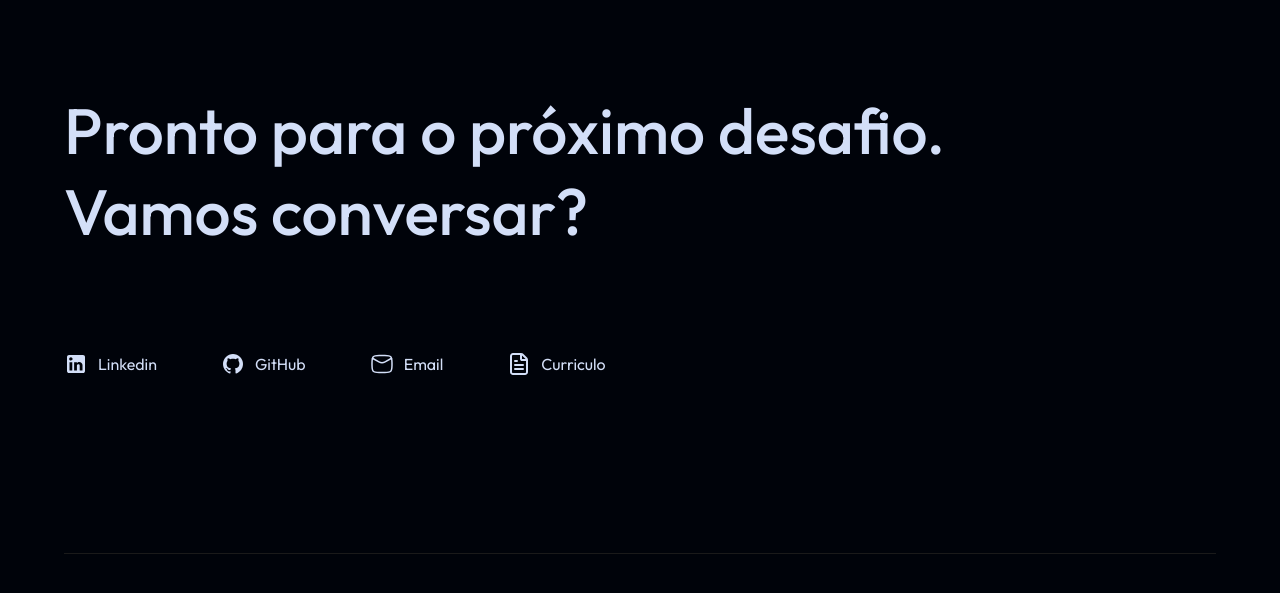
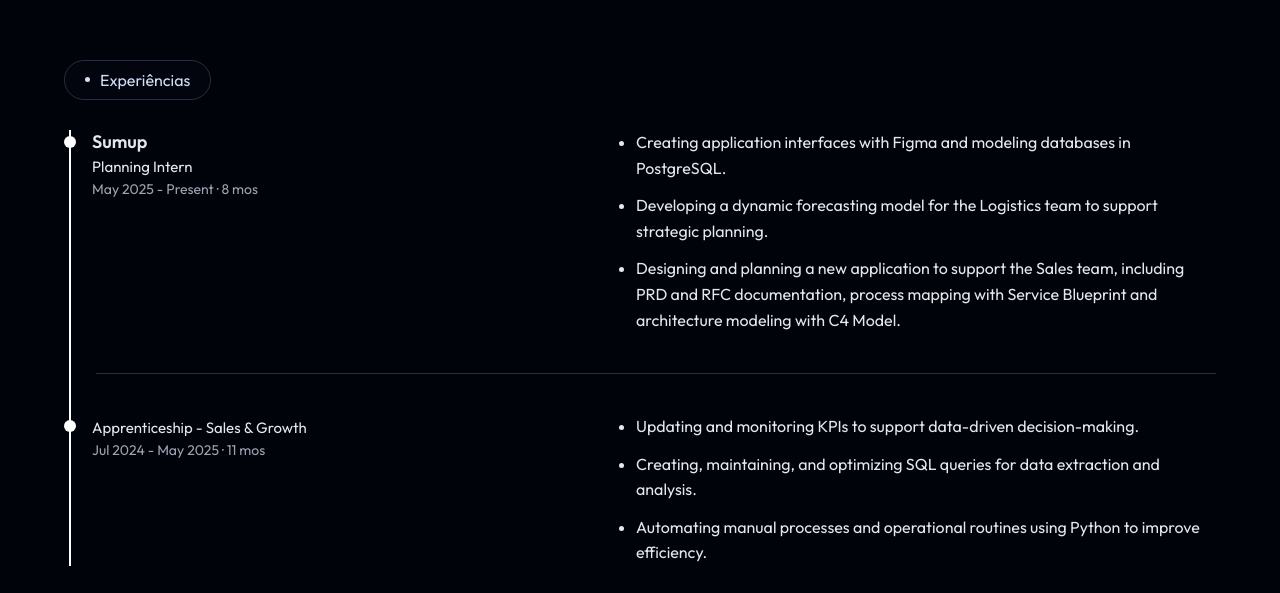
Before and after one commit to Massagli/web-portfolio, a React (Create React App) app: page / in a window 1280 px wide. Shown: the part 2487-3080 px from the top of the page. Built offline with nearby package versions, Linux system fonts and the light colour scheme.

Commit message:
adding experience section

```diff
--- a/src/App.js
+++ b/src/App.js
@@ -5,6 +5,7 @@
 import About from './components/sections/About';
 import Skills from './components/sections/Skills';
 import Contact from './components/sections/Contact';
+import Experience from './components/sections/Experience';
 
 function App() {
   return (
@@ -13,6 +14,7 @@
         <Home></Home>
         <About></About>
         <Skills></Skills>
+        <Experience></Experience>
         <Contact></Contact>
         <Footer></Footer>
     </main>
--- /dev/null
+++ b/src/components/sections/Experience.js
@@ -0,0 +1,77 @@
+import Status from "../ui/Status";
+import styles from "./Experience.module.css";
+
+
+function Experience() {
+  return (
+    <section className={styles.experience}>
+        <Status title="Experiências"></Status>
+        <div className={styles.timeline}>
+            {/* ITEM 1 */}
+            <div className={styles.item}>
+                <div className={styles.left}>
+                    <span className={styles.dot} />
+
+                    <div>
+                    <h3 className={styles.company}>Sumup</h3>
+                    <p className={styles.role}>Planning Intern</p>
+                    <p className={styles.date}>May 2025 - Present · 8 mos</p>
+                    </div>
+                </div>
+
+                <div className={styles.right}>
+                    <ul>
+                    <li>
+                        Creating application interfaces with Figma and modeling databases
+                        in PostgreSQL.
+                    </li>
+                    <li>
+                        Developing a dynamic forecasting model for the Logistics team to
+                        support strategic planning.
+                    </li>
+                    <li>
+                        Designing and planning a new application to support the Sales
+                        team, including PRD and RFC documentation, process mapping with
+                        Service Blueprint and architecture modeling with C4 Model.
+                    </li>
+                    </ul>
+                </div>
+            </div>
+
+            <div className={styles.divider} />
+
+            {/* ITEM 2 */}
+            <div className={styles.item}>
+            <div className={styles.left}>
+                <span className={styles.dot} />
+
+                <div>
+                <p className={styles.role}>Apprenticeship - Sales & Growth</p>
+                <p className={styles.date}>Jul 2024 - May 2025 · 11 mos</p>
+                </div>
+            </div>
+
+            <div className={styles.right}>
+                <ul>
+                <li>
+                    Updating and monitoring KPIs to support data-driven
+                    decision-making.
+                </li>
+                <li>
+                    Creating, maintaining, and optimizing SQL queries for data
+                    extraction and analysis.
+                </li>
+                <li>
+                    Automating manual processes and operational routines using Python
+                    to improve efficiency.
+                </li>
+                </ul>
+            </div>
+            </div>
+        </div>
+    </section>
+  );
+}
+
+
+export default Experience;
--- /dev/null
+++ b/src/components/sections/Experience.module.css
@@ -0,0 +1,86 @@
+.experience {
+  width: 100%;
+  height: 100vh;
+  padding-left:64px;
+  padding-right:64px;
+  color: #e5e7eb;
+  display: flex;
+  flex-direction: column;
+  justify-content: center;
+  gap: 30px
+}
+
+.timeline {
+  display: flex;
+  flex-direction: column;
+  gap: 40px;
+  position: relative;
+}
+
+.timeline::before {
+  content: "";
+  position: absolute;
+  left: 5px;
+  top: 0;
+  bottom: 0;
+  width: 2px;
+  background: #FFF;
+}
+
+.item {
+  display: flex;
+  justify-content: space-between;
+  gap: 80px;
+}
+
+.left {
+  display: flex;
+  gap: 16px;
+  position: relative;
+}
+
+.right{
+    width: 600px;
+}
+
+.dot {
+  width: 12px;
+  height: 12px;
+  background: #ffffff;
+  border-radius: 50%;
+  margin-top: 6px;
+}
+
+.company {
+  font-size: 18px;
+  font-weight: 600;
+}
+
+.role {
+  font-size: 15px;
+  margin-top: 4px;
+}
+
+.date {
+  font-size: 14px;
+  color: #9ca3af;
+  margin-top: 4px;
+}
+
+.right ul {
+  list-style: disc;
+  padding-left: 20px;
+  display: flex;
+  flex-direction: column;
+  gap: 12px;
+}
+
+.right li {
+  line-height: 1.6;
+}
+
+.divider {
+  height: 1px;
+  background: #2a2f3a;
+  margin-left: 32px;
+}
```
